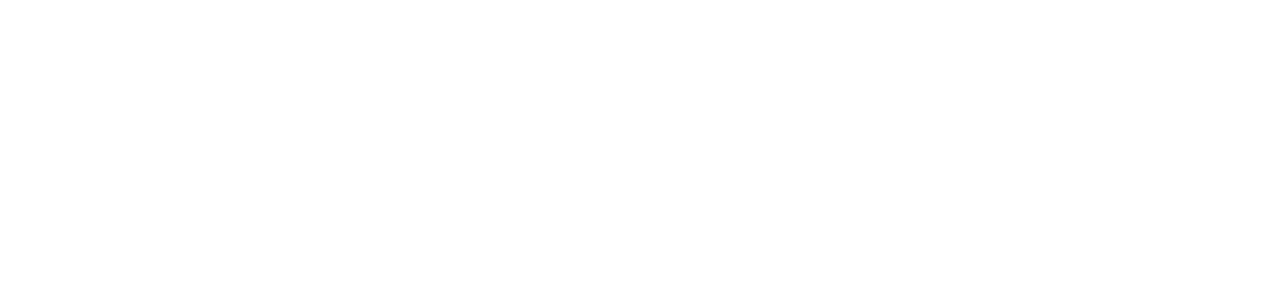
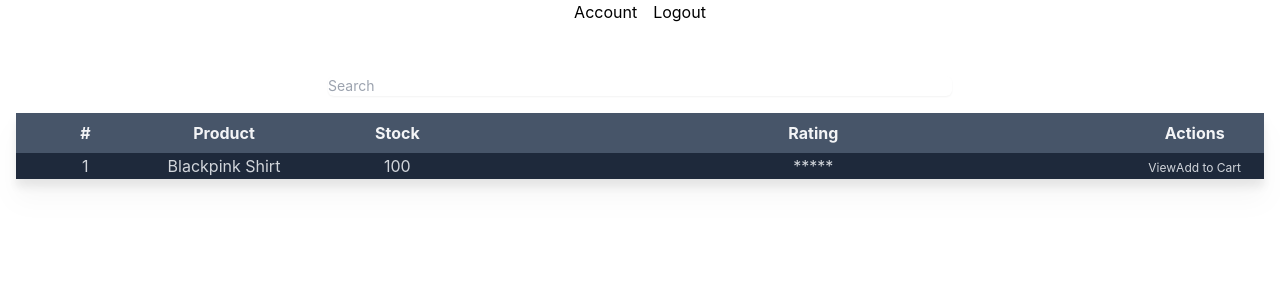
Before and after one commit to jnitsuga/accenture-react-assessment, a React (Create React App) app: page /products in a window 1280 px wide. Before the commit this address had no page. Shown: the top 300 px of the page. Built offline with nearby package versions, Linux system fonts and the light colour scheme.

Commit message:
login fix

```diff
--- a/package.json
+++ b/package.json
@@ -11,6 +11,7 @@
     "react-dom": "^18.2.0",
     "react-router-dom": "^6.4.2",
     "react-scripts": "5.0.1",
+    "react-toastify": "^9.0.8",
     "web-vitals": "^2.1.0"
   },
   "scripts": {
--- a/src/App.js
+++ b/src/App.js
@@ -1,15 +1,22 @@
 import { BrowserRouter, Routes, Route } from 'react-router-dom'
+import { ToastContainer } from 'react-toastify';
+
+import './App.css';
+import 'react-toastify/dist/ReactToastify.css';
 
 import Home from './pages/Home'
-
-import './App.css';
+import Products from './pages/Products';
 
 function App() {
   return (
     <div className="App">
       <BrowserRouter>
+
+        <ToastContainer />
+
         <Routes>
           <Route path='/' element={<Home />} />
+          <Route path='/products' element={<Products />} />
 
         </Routes>
 
--- a/src/components/LoginForm.jsx
+++ b/src/components/LoginForm.jsx
@@ -1,23 +1,32 @@
 import Axios from 'axios'
+import { toast } from 'react-toastify';
 import { useUserContext } from '../contexts/ContextProvider'
 
 const LoginForm = () => {
-  const { inputEmail, setInputEmail, inputPassword, setInputPassword } = useUserContext();
+  const { inputUsername, setInputUsername, inputPassword, setInputPassword } = useUserContext();
 
- const login = (e) => {
-  e.preventDefault()
+  const login = async (e) => {
+    e.preventDefault()
 
-  Axios.post('https://dummyjson.com/auth/login', {
-    headers: { 'Content-Type': 'application/json' },
-    body: JSON.stringify({
-        email: inputEmail ,
+    try {
+      await Axios.post('https://dummyjson.com/auth/login', {
+        username: inputUsername,
         password: inputPassword,
-        // expiresInMins: 60, // optional
       })
-    })
-    .then(res => res.json())
-    .then(console.log);
- }
+      .then(res => {
+        if(typeof res.data !== 'undefined') {
+          localStorage.setItem('token', res.data.token)
+          toast('Successfully logged in')
+          window.setTimeout(function() {
+            window.location='/products'
+          }, 1500)
+        }
+      })
+    } catch (error) {
+      toast('Invalid credentials. Please try again.')
+    }
+
+  }
 
   return (
     <>
@@ -41,7 +50,7 @@
                   type="email"
                   className="w-full rounded-lg border-gray-200 p-4 pr-12 text-sm shadow-sm"
                   placeholder="Enter email"
-                  onChange={(e) => {setInputEmail(e.target.value)}}
+                  onChange={(e) => {setInputUsername(e.target.value)}}
                   required
                 />
 
--- a/src/contexts/ContextProvider.js
+++ b/src/contexts/ContextProvider.js
@@ -3,14 +3,14 @@
 const UserContext = createContext();
 
 export const ContextProvider = ({children}) => {
-  const [inputEmail, setInputEmail] = useState('')
+  const [inputUsername, setInputUsername] = useState('')
   const [inputPassword, setInputPassword] = useState('')
 
   return (
     <UserContext.Provider
       value={{
-        inputEmail,
-        setInputEmail,
+        inputUsername,
+        setInputUsername,
         inputPassword,
         setInputPassword
       }}
--- a/src/pages/Products.jsx
+++ b/src/pages/Products.jsx
@@ -1,8 +1,59 @@
 import React from 'react'
 
 const Products = () => {
+  const logoutUser = () => {
+    localStorage.clear()
+    window.location='/'
+  }
+
   return (
-    <div>Products</div>
+    <>
+      <div className='mb-12'>
+        <span>
+          <span className='m-2'>Account</span>
+          <span className='m-2' onClick={logoutUser}>Logout</span>
+        </span>
+      </div>
+
+      <div className='m-4'>
+        {/* <label htmlFor="product-search" className="block text-xs font-medium text-gray-700">
+          Search
+        </label> */}
+
+        <input
+          type="text"
+          id="product-search"
+          placeholder="Search"
+          className="mt-1 w-1/2 rounded-md border-gray-200 shadow-sm sm:text-sm"
+        />
+      </div>
+
+      <div className='m-4'>
+        <table className='table-fixed w-full bg-slate-800 drop-shadow-xl'>
+          <thead className='bg-slate-600 text-gray-100'>
+            <tr>
+              <th className='w-1/8 px-4 py-2'>#</th>
+              <th className='w-1/8 px-4 py-2'>Product</th>
+              <th className='w-1/6 px-4 py-2'>Stock</th>
+              <th className='w-1/2 px-4 py-2'>Rating</th>
+              <th className='w-1/8 px-4 py-2'>Actions</th>
+            </tr>
+          </thead>
+          <tbody>
+            <tr className='text-gray-300'>
+              <td>1</td>
+              <td>Blackpink Shirt</td>
+              <td>100</td>
+              <td>*****</td>
+              <td>
+                <span className='text-xs'><button>View</button></span>
+                <span className='text-xs'><button>Add to Cart</button></span>
+              </td>
+            </tr>
+          </tbody>
+        </table>
+      </div>
+    </>
   )
 }
 
```
Also changed, not shown: 1 other file (tests, documents, lock files or other folders).
